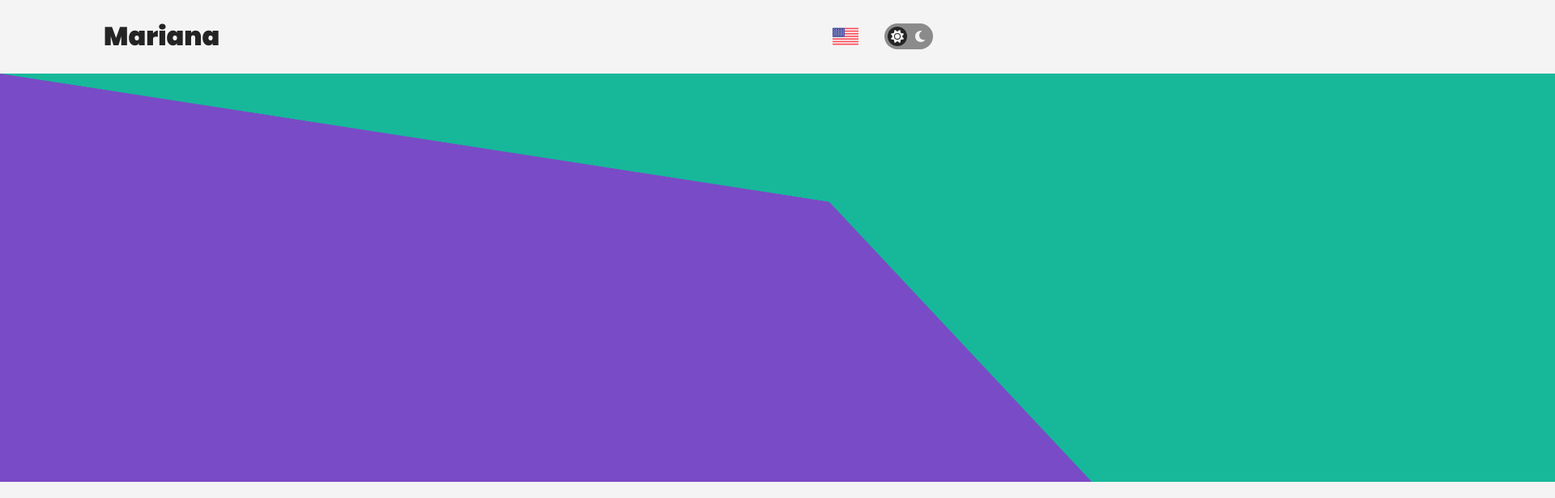
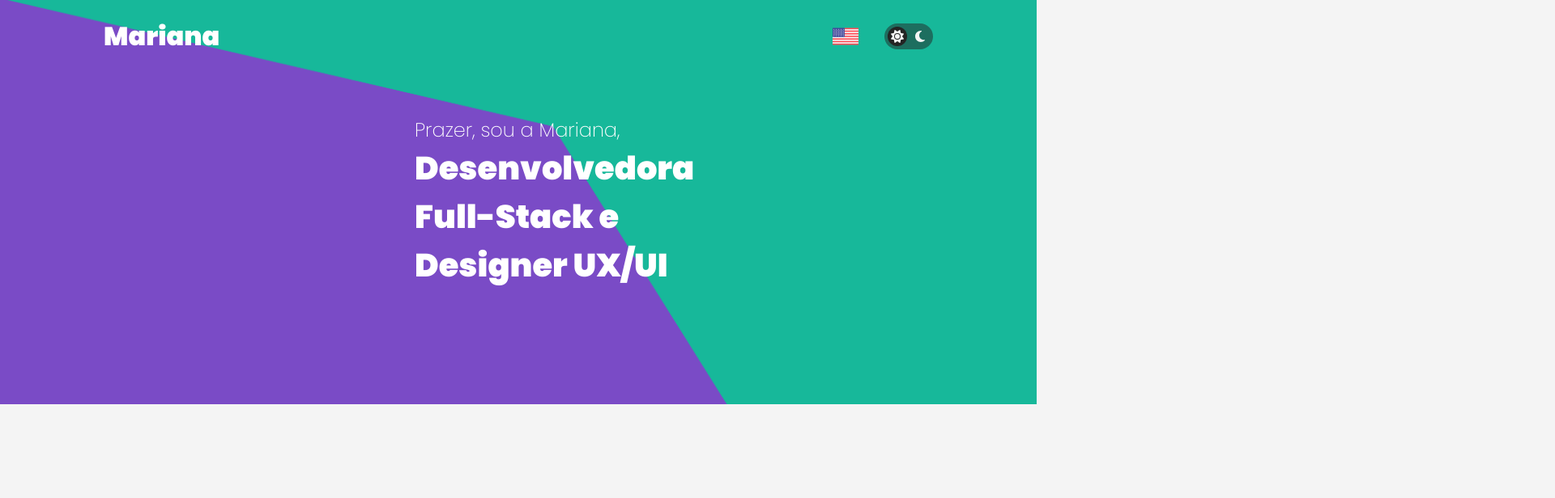
Before and after one commit to marialmeida1/web-portfolio-marialmeida1, a Next.js app: page / in a window 1280 px wide. Shown: the top 616 px of the page at 81% size, 1920 px wide, since content can reach past the window. Built offline with nearby package versions, Linux system fonts and the light colour scheme.

Commit message:
feat: fundo e texto configurado

```diff
--- a/app/components/commons/Navbar.module.css
+++ b/app/components/commons/Navbar.module.css
@@ -3,6 +3,8 @@
     display: flex;
     flex-direction: row;
     justify-content: space-between;
+    position: relative;
+    z-index: 10 !important;
 }
 
 .navbar__title {
@@ -23,6 +25,10 @@
     align-items: center;
 }
 
+.white__text {
+    color: #fff !important;
+}
+
 @media screen and (max-width: 700px) {
     .navbar {
         margin: 0rem 1rem;
--- a/app/components/commons/Navbar.tsx
+++ b/app/components/commons/Navbar.tsx
@@ -1,3 +1,5 @@
+"use client"
+
 // Style
 import style from "./Navbar.module.css";
 
@@ -5,10 +7,17 @@ import style from "./Navbar.module.css";
 import ToggleLanguage from "./ToggleLanguage";
 import ToggleTheme from "./ToggleTheme";
 
+// Rotas
+import { usePathname } from "next/navigation";
+
 export default function Navbar() {
+
+    const pathname = usePathname();
+    const isHomePage = pathname === "/";
+
     return (
         <header className={style.navbar}>
-            <h1 className={style.navbar__title}>Mariana</h1>
+            <h1 className={`${style.navbar__title} ${isHomePage ? style.white__text : ""}`}>Mariana</h1>
 
             <ul className={style.navbar__actions}>
                 <li><ToggleLanguage /></li>
--- a/app/components/home/Banner.module.css
+++ b/app/components/home/Banner.module.css
@@ -0,0 +1,49 @@
+.banner {
+    width: 100%;
+    height: 500px;
+    overflow: hidden;
+    position: fixed;
+    top: 0;
+    left: 0;
+    z-index: 1 !important;
+}
+
+.banner__image {
+    width: 100%;
+    height: 100%;
+    object-fit: cover;
+}
+
+.banner__overlay {
+    position: absolute;
+    top: 0;
+    left: 0;
+    width: 100%;
+    height: 100%;
+    display: flex;
+    flex-direction: column;
+    align-items: center;
+    justify-content: center;
+    text-align: start;
+}
+
+.banner__overlay_text {
+    width: 16rem;
+    display: flex;
+    flex-direction: column;
+    align-items: start;
+    justify-content: center;
+    color: white;
+}
+
+.banner__overlay_text p {
+    font-size: 1.5rem;
+    font-weight: 200 !important;
+    margin: 0rem;
+}
+
+.banner__overlay_text h1 {
+    font-size: 2.5rem;
+    font-weight: 900 !important;
+    margin: 0rem;
+}
--- a/app/components/home/Banner.tsx
+++ b/app/components/home/Banner.tsx
@@ -1,17 +1,19 @@
+// Componentes
 import Image from 'next/image'
 
+// Style
+import style from './Banner.module.css'
 
 export default function Banner() {
     return (
-        <Image
-            src="/img/banner/bg_web.png"
-            alt="Banner image"
-            width={1920}
-            height={505}
-            objectFit="cover"
-            quality={90}
-            priority
-            className="w-full"
-        />
+        <section className={style.banner}>
+            <img src="/img/banner/bg_web.png" alt="Banner" className={style.banner__image} />
+            <div className={style.banner__overlay}>
+                <div className={style.banner__overlay_text}>
+                    <p>Prazer, sou a Mariana,</p>
+                    <h1>Desenvolvedora Full-Stack e Designer UX/UI</h1>
+                </div>
+            </div>
+        </section>
     );
 }
--- a/app/layout.tsx
+++ b/app/layout.tsx
@@ -4,7 +4,7 @@ import { Poppins } from 'next/font/google';
 
 const poppins = Poppins({
   subsets: ['latin'], // Suporte para caracteres em português
-  weight: ['400', '500', '600', '700', '900'], // Selecione os pesos desejados
+  weight: ['100', '200', '300', '400', '500', '600', '700', '900'], // Selecione os pesos desejados
 });
 
 export default function RootLayout({
```
Also changed, not shown: public/img/banner/picture_elements.png (added).
